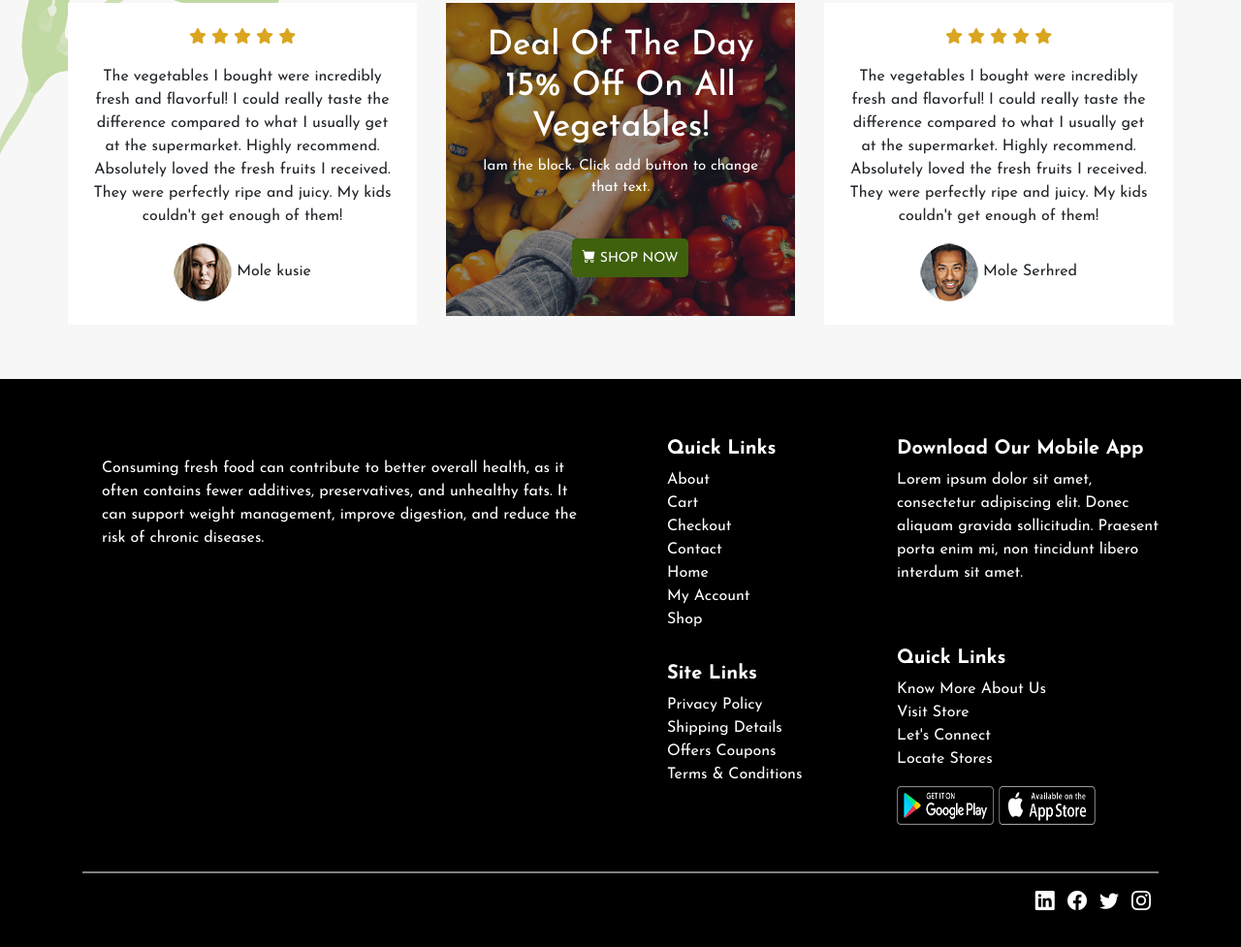
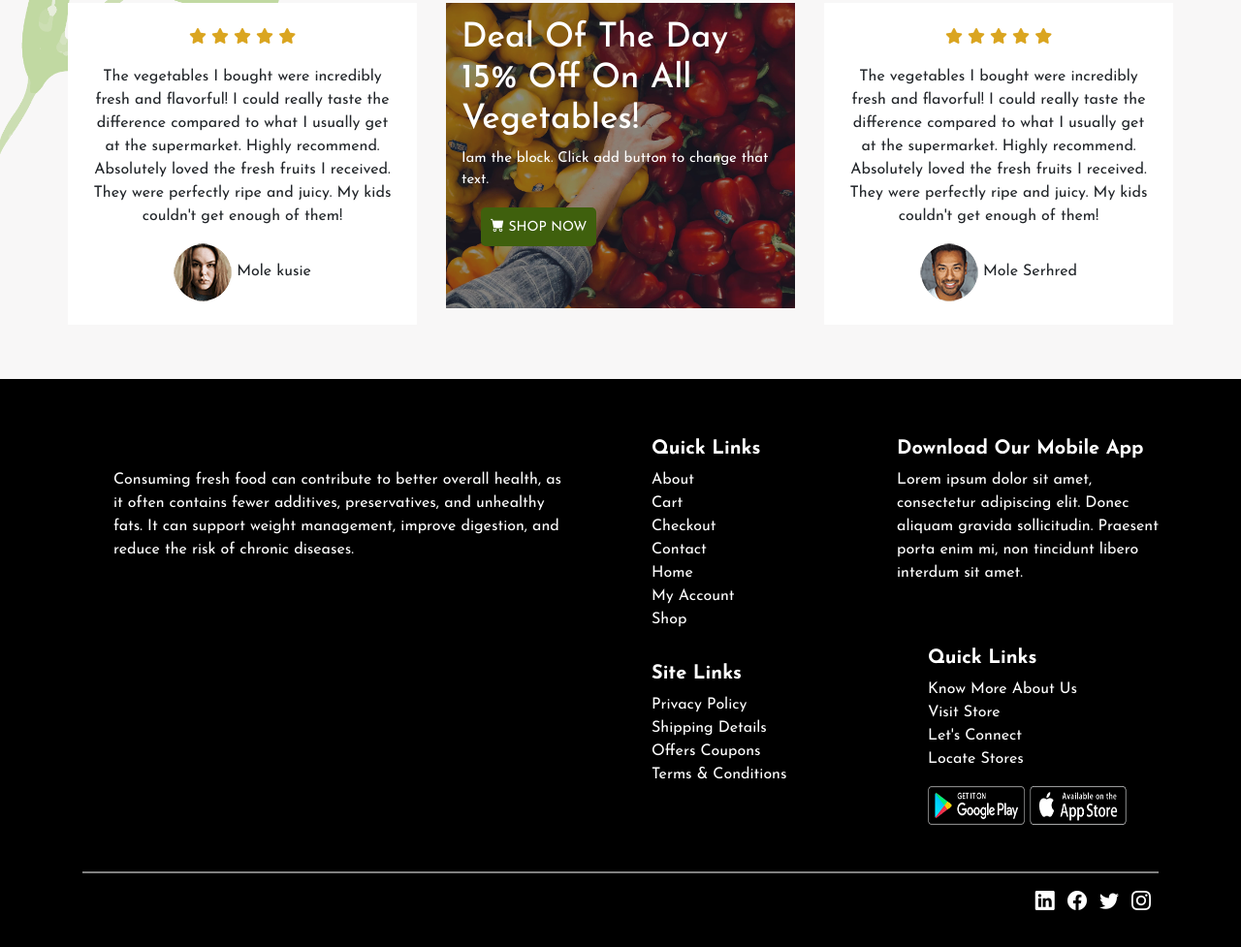
Before and after one commit to SowjanyaGiddaluri/Oraganic_Website, a website: page index.html in a window 1280 px wide. Shown: the part 3041-4018 px from the top of the page at 97% size. Drawn offline with nearby package versions, Linux system fonts and the light colour scheme.

Commit message:
this is my project

```diff
--- a/Assets/CSS/style.css
+++ b/Assets/CSS/style.css
@@ -237,6 +237,7 @@ a{
 
 .about-organic-store {
     background-color: #FFFFFF;
+    padding-bottom: 5rem;
 }
 
 .organic-container {
@@ -441,7 +442,7 @@ a{
 .bg-footer-section-para{
     color: #fff;
     font-size: 16px;
-    padding: 20px;
+
 }
 .card-footer-heading{
     color: #fff;
--- a/index.html
+++ b/index.html
@@ -259,13 +259,15 @@
                 <div>
                     <div class="d-flex flex-row">
                         <h1 class="bg-offer-heading">Get 25% Off On Your First Purchase!</h1>
-                        <button class="ml-auto" style="font-size: 11px; background-color:#3f600d; padding:3px; color:#fff; border-radius:5px;"><i class="bi bi-cart-fill text-white"></i> SHOP NOW</button>
+                        <button class="ml-auto mr-2" style="font-size: 11px; background-color:#3f600d; padding:8px; border-width:0; color:#fff; border-radius:5px;"><i class="bi bi-cart-fill text-white"></i> SHOP NOW</button>
                     </div>
                 </div>
             </div>
         </div>
         <h1 class="offer-last-heading">Try it For Free. No Registration Needed</h1>
     </div>
+    <!--fresh vegetables-->
+
 
     <!--Trending Products-->
     <div class="bg-selling-products mt-5 mb-5">
@@ -335,6 +337,7 @@
     </div>
     <!--Trending Products-->
 
+    <!--customer reviews-->
     <div class="bg-customer-reviews ">
         <div class="bg-customer-reviews-overlay pb-5">
             <div class="container">
@@ -367,13 +370,13 @@
                             </div>
                         </div>
                         <div class="col-md-4">
-                            <div class="bg-customer-review-bg-image text-center mb-2">
-                                <div class="bg-customer-review-bg-image-overlay p-4">
+                            <div class="bg-customer-review-bg-image mb-2">
+                                <div class="bg-customer-review-bg-image-overlay text center p-3">
                                     <h1 class="customer-review-bg-image-heading">Deal Of The Day 15% Off On All
                                         Vegetables!</h1>
                                     <p class="customer-review-bg-image-para">Iam the block. Click add button to change
                                         that text.</p>
-                                    <a href="shop.html"><button class="mt-4 mb-3 organic-button"><i class="bi bi-cart-fill text-white"></i> SHOP NOW</button></a>
+                                    <a href="shop.html"><button class="mb-5 organic-button"><i class="bi bi-cart-fill text-white"></i> SHOP NOW</button></a>
                                 </div>
                             </div>
                         </div>
@@ -408,11 +411,14 @@
             </div>
         </div>
     </div>
+    <!--customer reviews section-->
+
+    <!--footer section-->
     <div class="bg-footer-section">
         <div class="container">
             <div class="row">
                 <div class="col-md-6 col-12">
-                    <div class="bg-footer-section-para">
+                    <div class="bg-footer-section-para" style="padding: 2rem;">
                         Consuming fresh food can contribute to better overall health,
                         as it often contains fewer additives, preservatives, and unhealthy fats.
                         It can support weight management, improve digestion, and reduce the risk
@@ -421,19 +427,19 @@
                 </div>
                 <div class="col-md-6">
                     <div class="row">
-                        <div class="col-md-6 col-12 pl-sm-5" style="padding-left: 3rem;">
+                        <div class="col-md-6 col-12" style="padding-left: 2rem;">
                             <h1 class="card-footer-heading">Quick Links</h1>
                             <ul class="list-unstyled card-footer-para">
-                                <li>About</li>
-                                <li>Cart</li>
-                                <li>Checkout</li>
-                                <li>Contact</li>
-                                <li>Home</li>
-                                <li>My Account</li>
-                                <li>Shop</li>
+                                <li><a href="about.html">About</a></li>
+                                <li><a href="cart.html">Cart</a></li>
+                                <li><a href="checkout.html">Checkout</a></li>
+                                <li><a href="contact.html">Contact</a></li>
+                                <li><a href="index.html">Home</a></li>
+                                <li><a href="myAccount.html">My Account</a></li>
+                                <li><a href="shop.html">Shop</a></li>
                             </ul>
                         </div>
-                        <div class="col-md-6 col-12 pl-sm-5 pl-md-0" style="padding-left: 3rem;">
+                        <div class="col-md-6 col-12 pl-md-0" style="padding-left: 2rem;">
                             <h1 class="card-footer-heading">Download Our Mobile App</h1>
                             <p class="card-footer-para">Lorem ipsum dolor sit amet,
                                 consectetur adipiscing elit. Donec
@@ -444,7 +450,7 @@
                         </div>
                     </div>
                     <div class="row">
-                        <div class="col-md-6 col-12 pl-sm-5" style="padding-left: 3rem;">
+                        <div class="col-md-6 col-12" style="padding-left: 2rem;">
                             <h1 class="card-footer-heading mt-3">Site Links</h1>
                             <ul class="list-unstyled card-footer-para">
                                 <li>Privacy Policy</li>
@@ -453,7 +459,7 @@
                                 <li>Terms & Conditions</li>
                             </ul>
                         </div>
-                        <div class="col-md-6 col-12 pl-sm-5 pl-md-0" style="padding-left: 3rem;">
+                        <div class="col-md-6 col-12" style="padding-left: 2rem;">
                             <h1 class="card-footer-heading">Quick Links</h1>
                             <ul class="list-unstyled card-footer-para">
                                 <li>Know More About Us</li>
@@ -480,8 +486,7 @@
             </div>
         </div>
     </div>
-
-
+    <!--footer section-->
 </body>
 
 </html>
```
Also changed, not shown: about.html (+26 -17 lines), cart.html (+12 -12 lines), checkout.html (+16 -13 lines), checkout_Page_2.html (+17 -13 lines), contact.html (+15 -13 lines), myAccount.html (+17 -15 lines), shop.html (+17 -14 lines).
